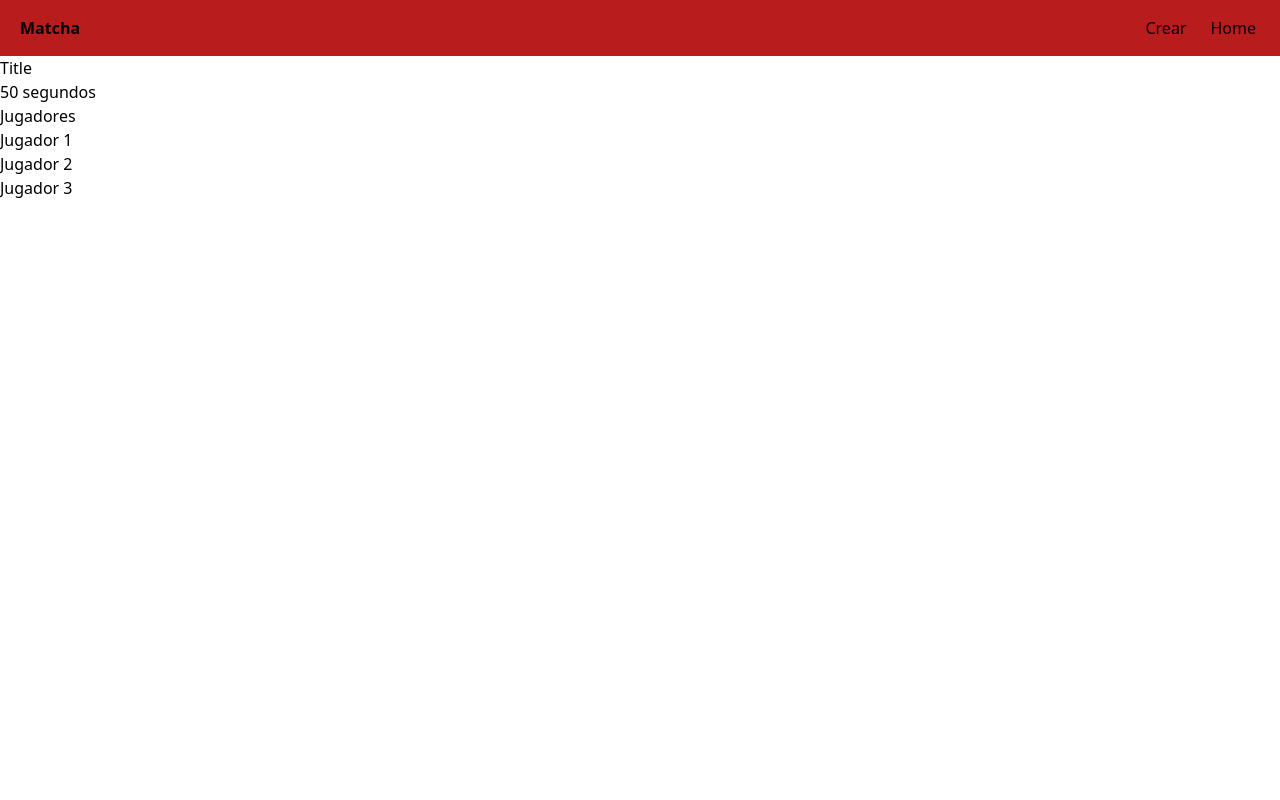
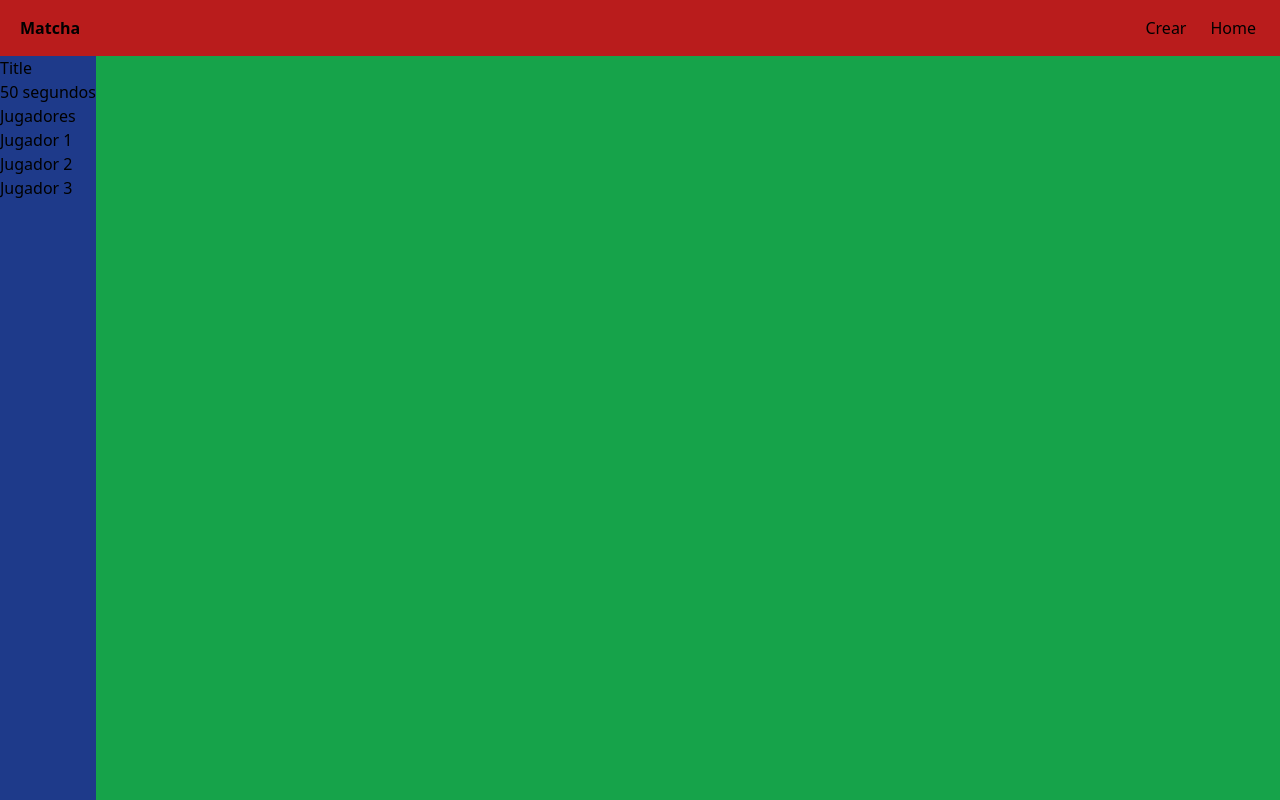
Before and after one commit to LuisArielRetanaHernadez/Memorama, a React (Vite) app: page /game in a window 1280 px wide. Built offline with nearby package versions, Linux system fonts and the light colour scheme.

Commit message:
agregando min-h-wrapped-menu y flex al section de la pagina y un h-wrapped-menu al div de la informacion del juego

```diff
--- a/src/pages/Game/Game.jsx
+++ b/src/pages/Game/Game.jsx
@@ -1,11 +1,11 @@
 const Game = () => {
 
   return (
-    <section>
+    <section className="bg-blue-400 min-h-wrapped-menu flex">
     <div>
+      <div className="bg-blue-900 h-wrapped-menu">
       <h2>Title</h2>
       <span>50 segundos</span>
-      <div>
       <h3>Jugadores</h3>
         <ul>
           <li>Jugador 1</li>
@@ -13,11 +13,10 @@ const Game = () => {
           <li>Jugador 3</li>
         </ul>
       </div>
-      <div>
+    </div>
+    <div className="bg-green-600 flex-grow">
         {/*targets of gamer */}
       </div>
-    </div>
-
     </section>
   )
 }
--- a/tailwind.config.js
+++ b/tailwind.config.js
@@ -17,6 +17,10 @@ export default {
       gridAutoRows: {
         'rooms': 'minmax(300px, 1fr)',
       },
+      height: {
+        'wrapped-menu': 'calc(100vh - 56px)'
+
+      },
       minHeight: {
         'wrapped-menu': 'calc(100vh - 56px)'
       }
```
